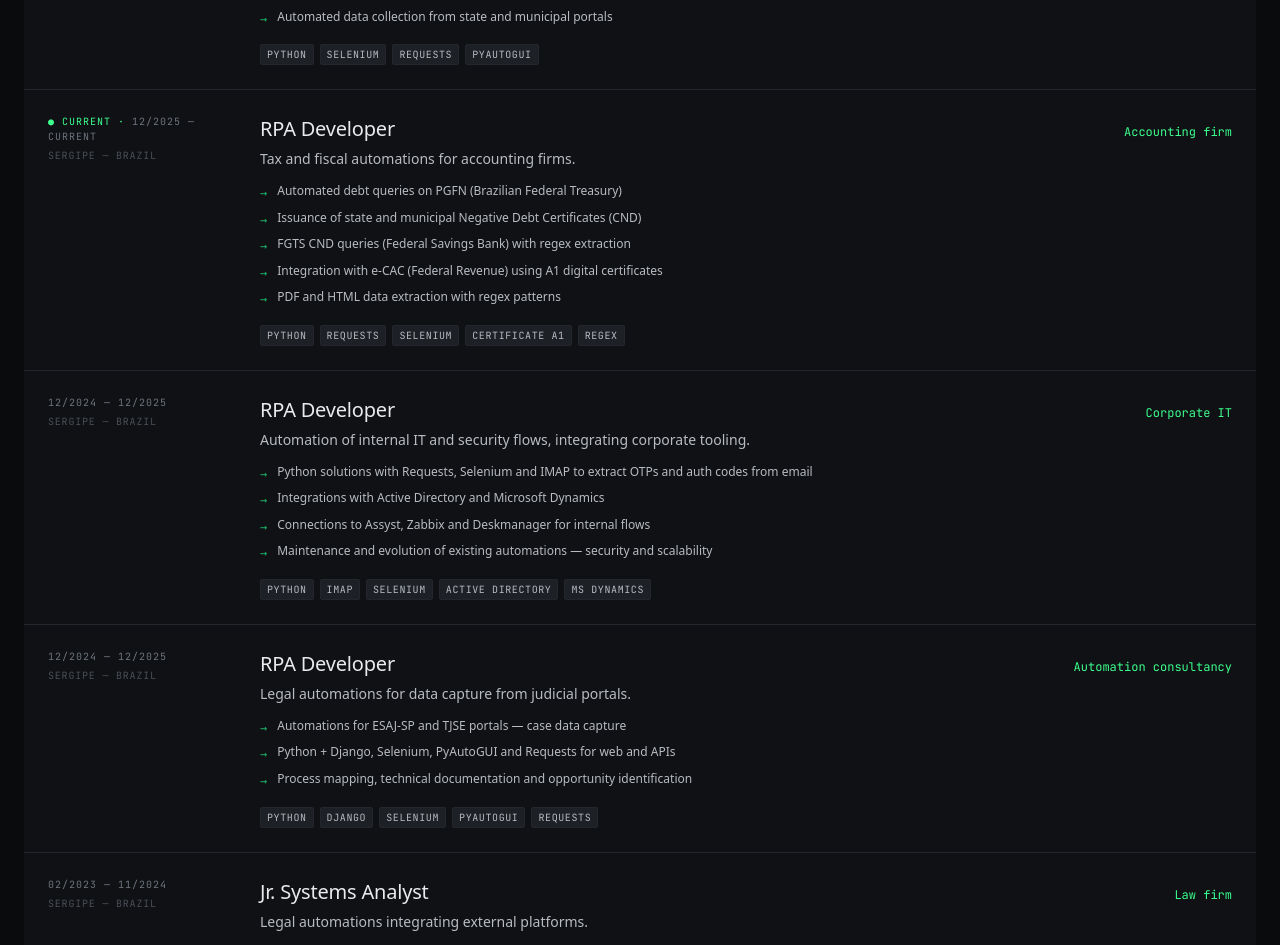
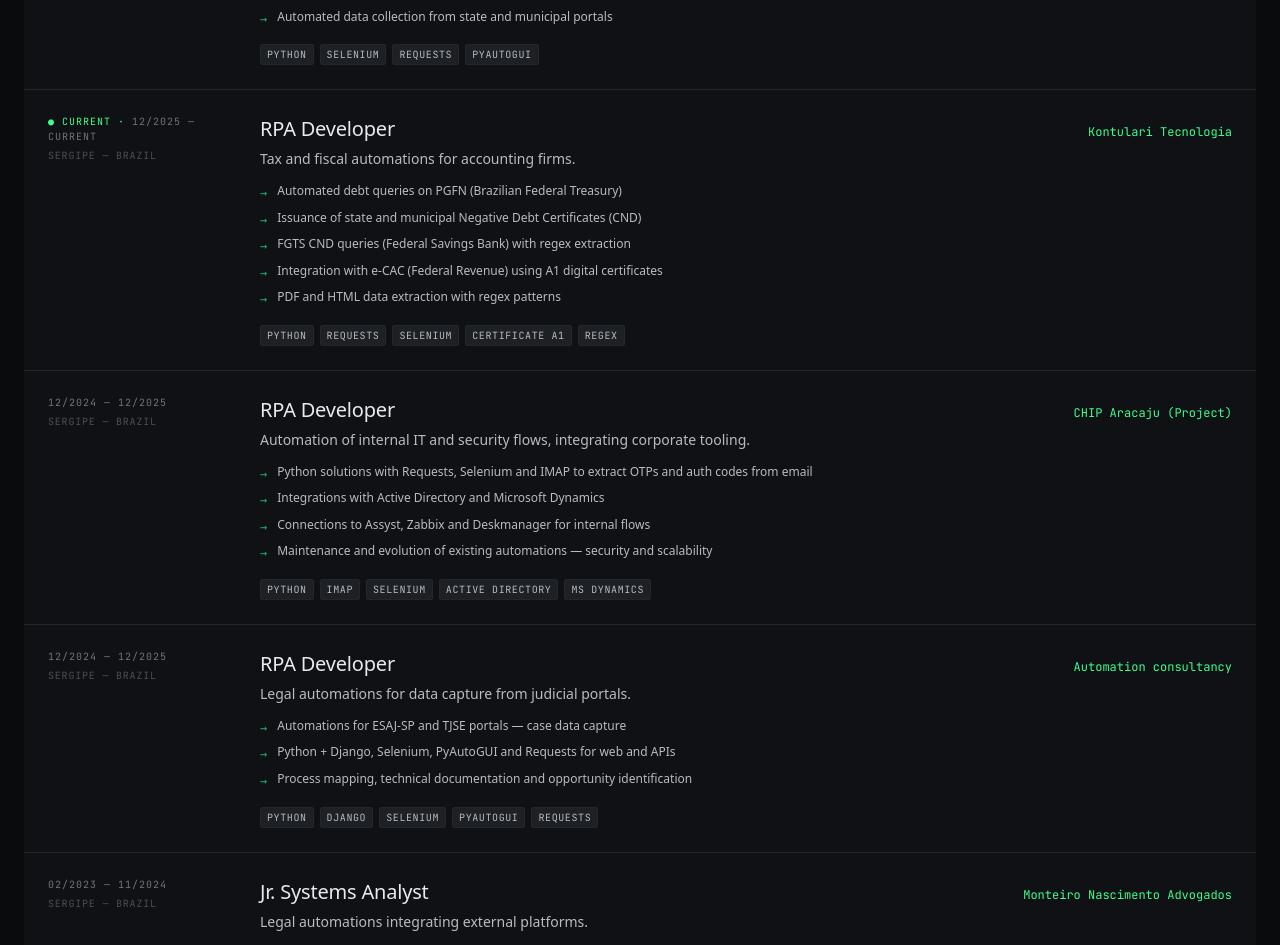
Before and after one commit to romulosousi/portfolio, a React (Vite) app: page / in a window 1280 px wide. Shown: the part 1800-2745 px from the top of the page. Built offline with nearby package versions, Linux system fonts and the light colour scheme.

Commit message:
data: nomes reais das empresas — Kontulari, CHIP Aracaju, Monteiro Nascimento

```diff
--- a/src/data/experiencia.ts
+++ b/src/data/experiencia.ts
@@ -26,7 +26,7 @@ export const EXPERIENCIA: Experiencia[] = [
     stack: ["Python", "Selenium", "Requests", "PyAutoGUI"],
   },
   {
-    empresa: { pt: "Escritório contábil", en: "Accounting firm" },
+    empresa: { pt: "Kontulari Tecnologia", en: "Kontulari Tecnologia" },
     cargo: { pt: "RPA Developer", en: "RPA Developer" },
     periodo: { pt: "12/2025 — atual", en: "12/2025 — current" },
     local: { pt: "Sergipe — BR", en: "Sergipe — Brazil" },
@@ -54,7 +54,7 @@ export const EXPERIENCIA: Experiencia[] = [
     stack: ["Python", "Requests", "Selenium", "Certificate A1", "Regex"],
   },
   {
-    empresa: { pt: "TI corporativa", en: "Corporate IT" },
+    empresa: { pt: "CHIP Aracaju (Projeto)", en: "CHIP Aracaju (Project)" },
     cargo: { pt: "RPA Developer", en: "RPA Developer" },
     periodo: { pt: "12/2024 — 12/2025", en: "12/2024 — 12/2025" },
     local: { pt: "Sergipe — BR", en: "Sergipe — Brazil" },
@@ -104,7 +104,7 @@ export const EXPERIENCIA: Experiencia[] = [
     stack: ["Python", "Django", "Selenium", "PyAutoGUI", "Requests"],
   },
   {
-    empresa: { pt: "Escritório de advocacia", en: "Law firm" },
+    empresa: { pt: "Monteiro Nascimento Advogados", en: "Monteiro Nascimento Advogados" },
     cargo: { pt: "Analista de Sistemas Jr.", en: "Jr. Systems Analyst" },
     periodo: { pt: "02/2023 — 11/2024", en: "02/2023 — 11/2024" },
     local: { pt: "Sergipe — BR", en: "Sergipe — Brazil" },
```
